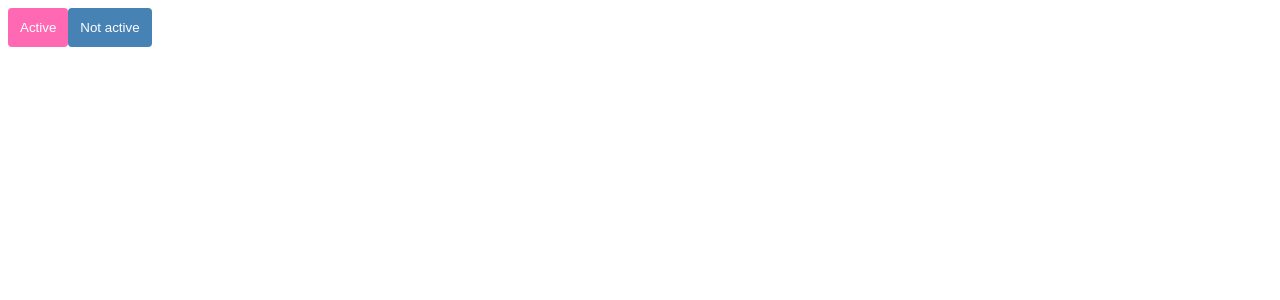
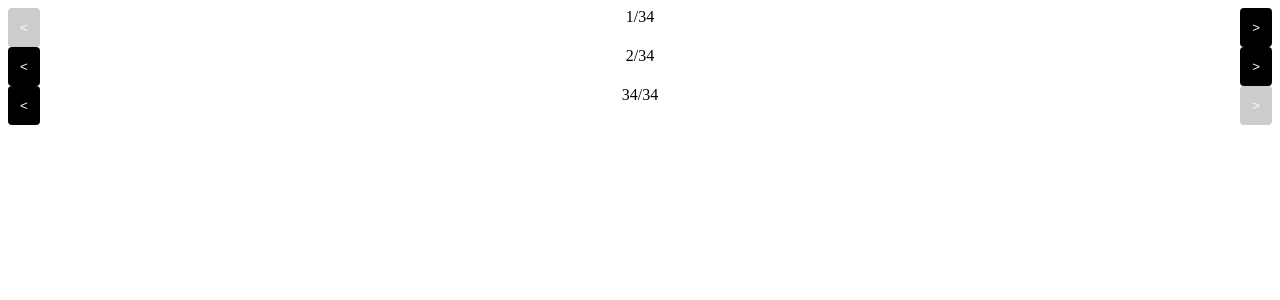
Before and after one commit to Dajanajozanovic/react-playground, a React (Vite) app: page / in a window 1280 px wide. Shown: the top 300 px of the page. Built offline with nearby package versions, Linux system fonts and the light colour scheme.

Commit message:
update pagination, use currentPage and totalPages as Interface for Pagination

```diff
--- a/src/App.jsx
+++ b/src/App.jsx
@@ -1,11 +1,12 @@
 import * as React from 'react'
-import Button from './Button'
+import Pagination from './Pagination'
 
 export default () => {
   return (
     <div>
-      <Button isActive={true}>Active</Button>
-      <Button isActive={false}>Not active</Button>
+      <Pagination currentPage={1} totalPages={34} />
+      <Pagination currentPage={2} totalPages={34} />
+      <Pagination currentPage={34} totalPages={34} />
     </div>
   )
 }
--- a/src/Button.css
+++ b/src/Button.css
@@ -1,11 +1,11 @@
 .Button {
   padding: 12px;
-  background: steelblue;
+  background: #ccc;
   color: white;
   border: none;
   border-radius: 4px;
 }
 
 .Button.active {
-  background: hotpink;
+  background: black;
 }
--- a/src/Pagination.css
+++ b/src/Pagination.css
@@ -4,5 +4,5 @@
 }
 
 .Pagination button.active {
-  background: hotpink;
+  background: black;
 }
--- a/src/Pagination.jsx
+++ b/src/Pagination.jsx
@@ -1,14 +1,13 @@
-nes (12 sloc) 361 Bytes
 import * as React from 'react'
 import './Pagination.css'
 import Button from './Button'
 
-export default function Pagination({ text, isLeftDisabled, isRightDisabled }) {
+export default function Pagination({ currentPage, totalPages }) {
   return (
     <section className="Pagination">
-      <Button isActive={!isLeftDisabled}>&lt;</Button>
-      {text}
-      <Button isActive={!isRightDisabled}>&gt;</Button>
+      <Button isActive={currentPage !== 1}>&lt;</Button>
+      {currentPage}/{totalPages}
+      <Button isActive={currentPage !== totalPages}>&gt;</Button>
     </section>
   )
 }
```
